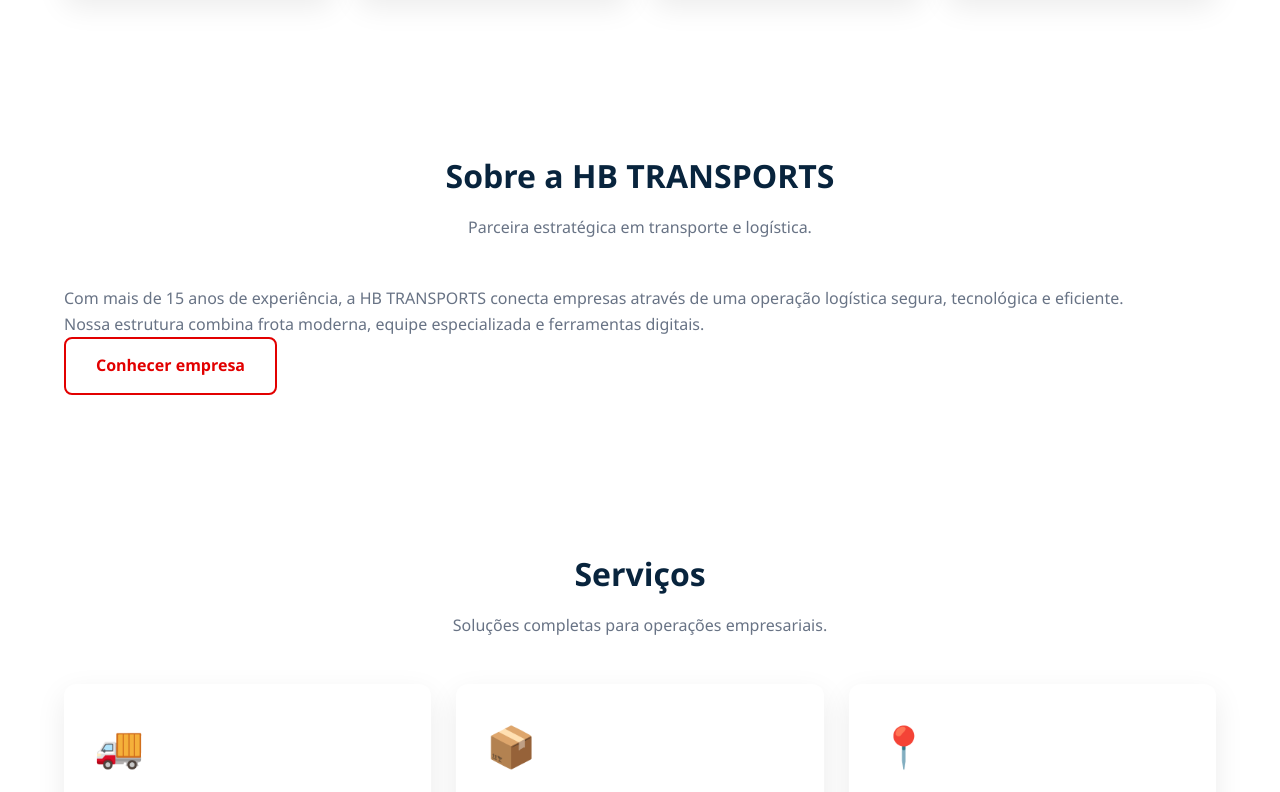
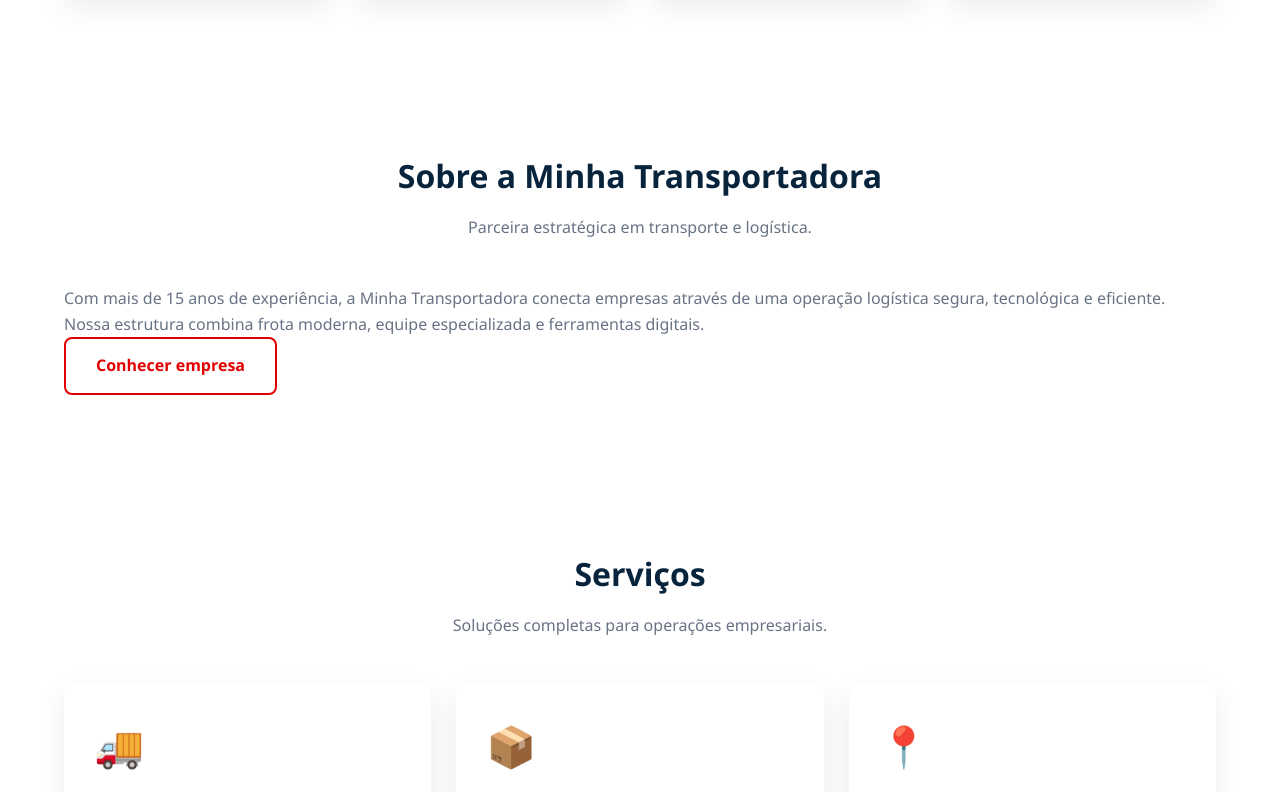
Before and after one commit to eliveltonsantos0793/projeto-1-site-transportadora, a plain HTML site: page index.html in a window 1280 px wide. Shown: the part 1150-1942 px from the top of the page. Drawn offline with Linux system fonts and the light colour scheme.

Commit message:
Update branding from 'HB TRANSPORTS' to 'Minha Transportadora'
substituição da frase Hb transport por Minha Empresa. mantendo a Estrutura para novas oportunidades

```diff
--- a/index.html
+++ b/index.html
@@ -8,20 +8,20 @@
 <meta name="viewport" content="width=device-width, initial-scale=1.0">
 
 <title>
-HB TRANSPORTS | Transporte Rodoviário e Soluções Logísticas
+Minha Transportadora | Transporte Rodoviário e Soluções Logísticas
 </title>
 
 <meta name="description"
-content="HB TRANSPORTS oferece soluções em transporte rodoviário, logística empresarial, distribuição nacional e rastreamento de cargas.">
+content="HB <b> Minha Transportadora </b> oferece soluções em transporte rodoviário, logística empresarial, distribuição nacional e rastreamento de cargas.">
 
 <meta name="keywords"
 content="transportadora, logística, transporte rodoviário, distribuição, rastreamento">
 
 <meta name="author"
-content="HB TRANSPORTS">
+content="Minha Transportadora">
 
 <meta property="og:title"
-content="HB TRANSPORTS - Conectando negócios, entregando confiança">
+content="Minha Transportadora- Conectando negócios, entregando confiança">
 
 <meta property="og:description"
 content="Soluções logísticas inteligentes para empresas em todo Brasil.">
@@ -52,7 +52,7 @@
 <a href="index.html"
 class="logo">
 
-HB <span>TRANSPORTS</span>
+Minha <span>TRANSPORTS</span>
 
 </a>
 
@@ -250,7 +250,7 @@
 <div class="section-title">
 
 <h2>
-Sobre a HB TRANSPORTS
+Sobre a Minha Transportadora
 </h2>
 
 <p>
@@ -265,7 +265,7 @@
 
 <p>
 Com mais de 15 anos de experiência,
-a HB TRANSPORTS conecta empresas através
+a Minha Transportadora conecta empresas através
 de uma operação logística segura,
 tecnológica e eficiente.
 </p>
```
